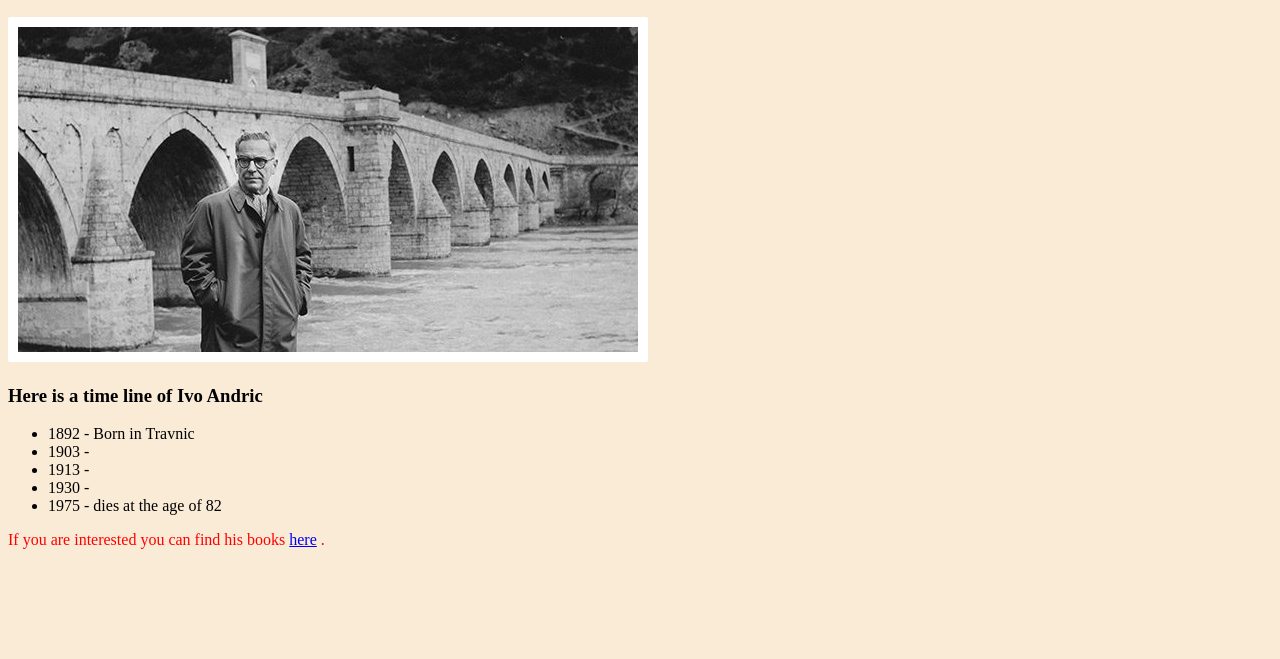
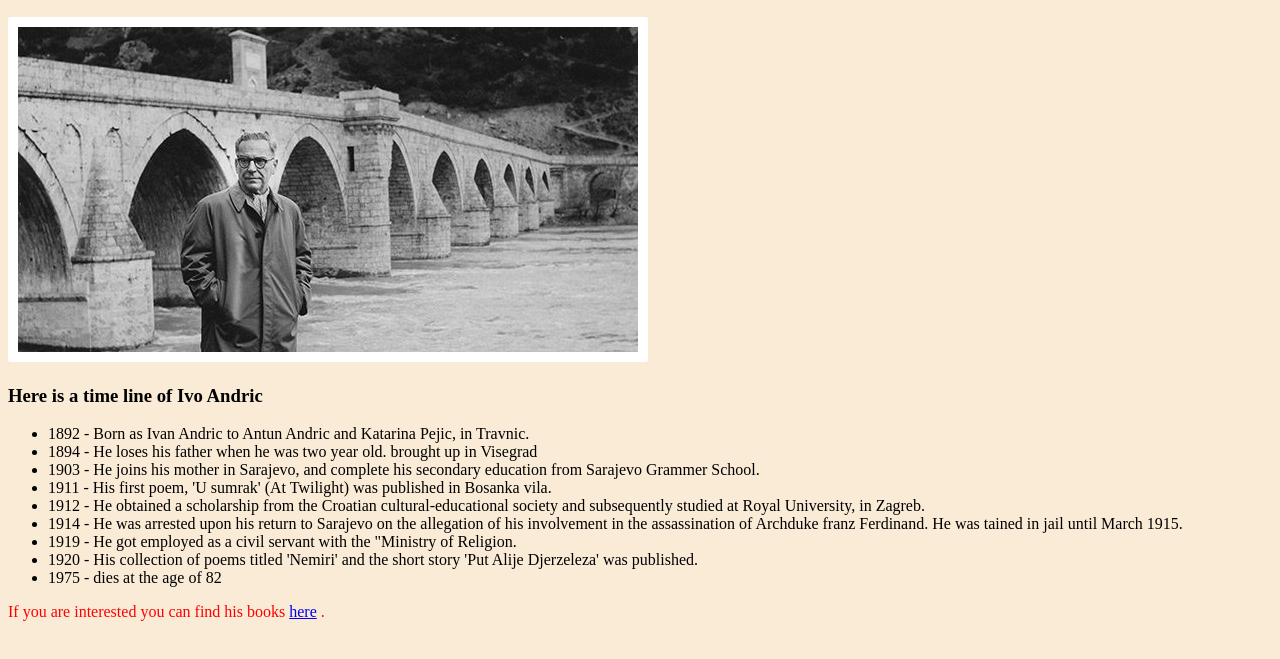
Before and after one commit to onetoughcookie226/tribute-page, a plain HTML site: page index.html in a window 1280 px wide. Shown: the part 113-772 px from the top of the page. Drawn offline with Linux system fonts and the light colour scheme.

Commit message:
Add content to the page

```diff
--- a/css/style.css
+++ b/css/style.css
@@ -24,4 +24,5 @@ p {
     border-style: solid;
     border-color: white;
     border-radius:2px;
+
 }
--- a/index.html
+++ b/index.html
@@ -13,10 +13,16 @@
     <img class="thick-white-border" src="css/Ivo-Andric-na-drini-cuprija-620x325.jpg" alt="Ivo Andric standing next to a bridge.">
     <h3>Here is a time line of Ivo Andric</h3>
     <ul>
-        <li>1892 - Born in Travnic</li>
-        <li>1903 -</li>
-        <li>1913 -</li>
-        <li>1930 - </li>
+        <li>1892 - Born as Ivan Andric to Antun Andric and Katarina Pejic, in Travnic.</li>
+        <li>1894 - He loses his father when he was two year old. brought up in Visegrad </li>
+        <li>1903 - He joins his mother in Sarajevo, and complete his secondary education from Sarajevo Grammer School.</li>
+        <li>1911 - His first poem, 'U sumrak' (At Twilight) was published in Bosanka vila.</li>
+        <li>1912 - He obtained a scholarship from the Croatian cultural-educational society and subsequently studied at
+        Royal University, in Zagreb.</li>
+        <li>1914 - He was arrested upon his return to Sarajevo on the allegation of his involvement in the assassination of
+        Archduke franz Ferdinand. He was tained in jail until March 1915.</li>
+        <li>1919 - He got employed as a civil servant with the "Ministry of Religion.</li>
+        <li>1920 - His collection of poems titled 'Nemiri' and the short story 'Put Alije Djerzeleza' was published.</li>
         <li>1975 - dies at the age of 82</li>
     </ul>
     <p class="red-text">If you are interested you can find his books <a href="#">here</a> .</p>
```
